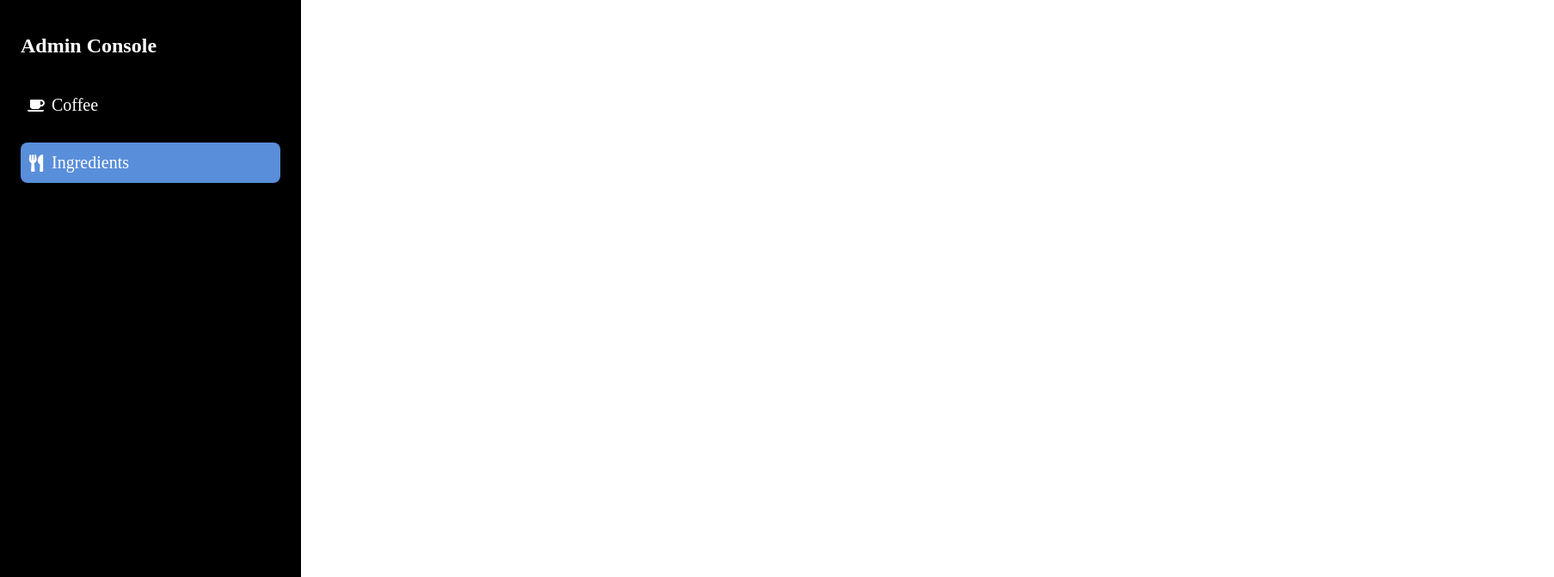
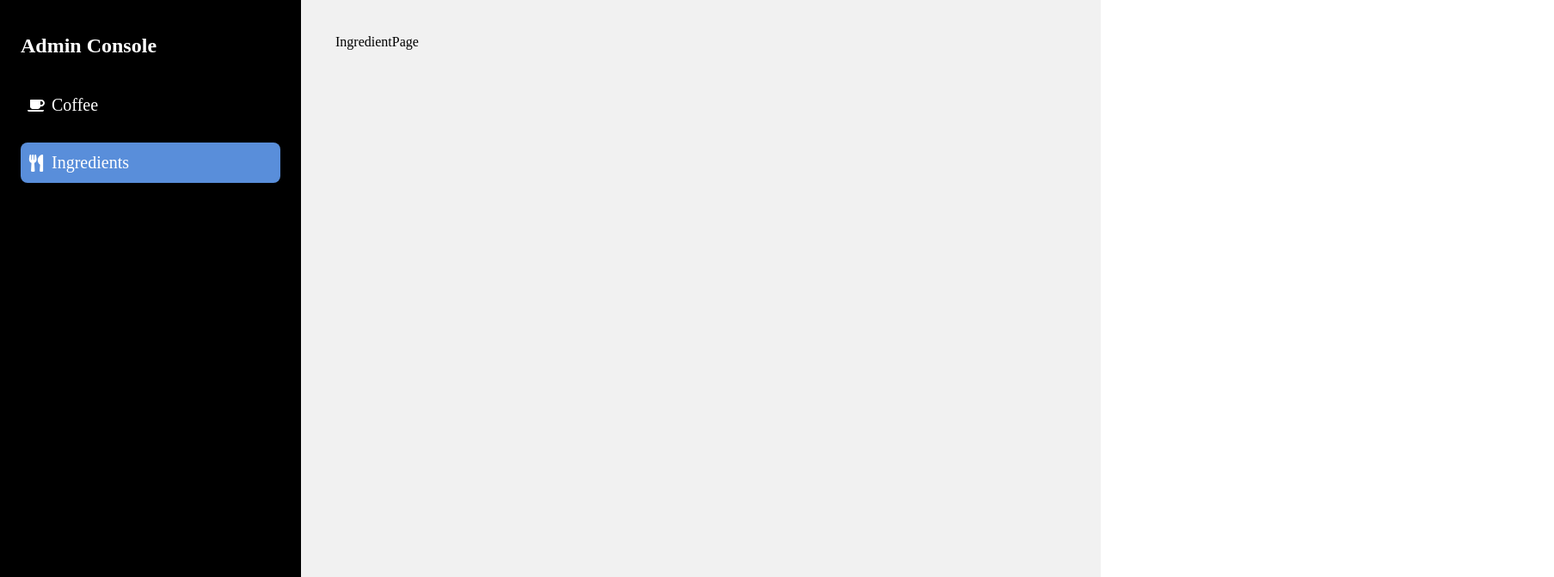
Before and after one commit to LevaniBulatsashvili/Craft-Coffee-Shop-Admin-Group-1, a React (Vite) app: page /ingredient in a window 1280 px wide. Shown: the top 672 px of the page at 86% size, 1807 px wide, since content can reach past the window. Built offline with nearby package versions, Linux system fonts and the light colour scheme; no server answers.

Commit message:
fix: fix small styling error

```diff
--- a/src/layouts/styles/PageContainer.module.css
+++ b/src/layouts/styles/PageContainer.module.css
@@ -1,5 +1,5 @@
-.main{
-    margin: 100vw;
-    padding: 40px;
-    background-color: #F1F1F1;
+.main {
+  width: 100vw;
+  padding: 40px;
+  background-color: #f1f1f1;
 }
```
